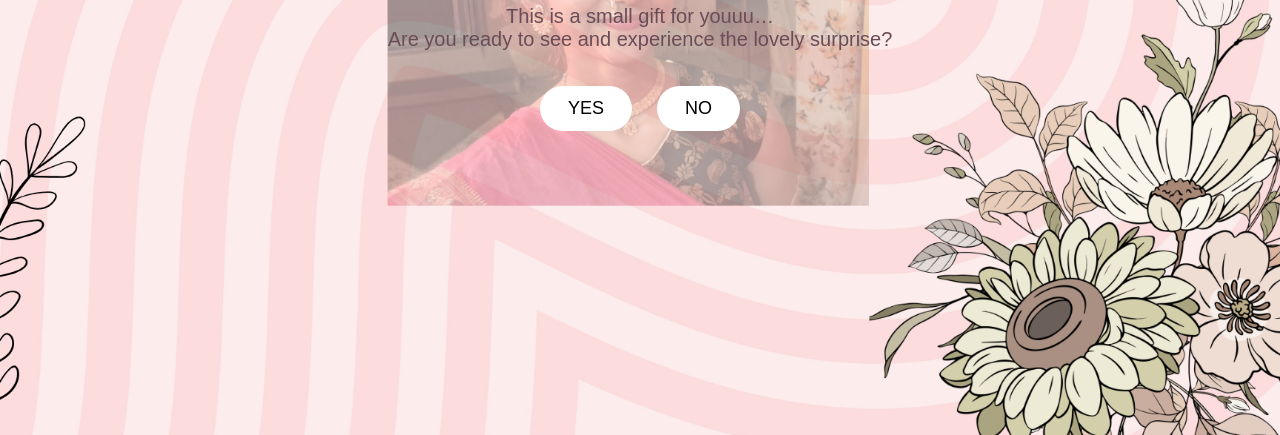
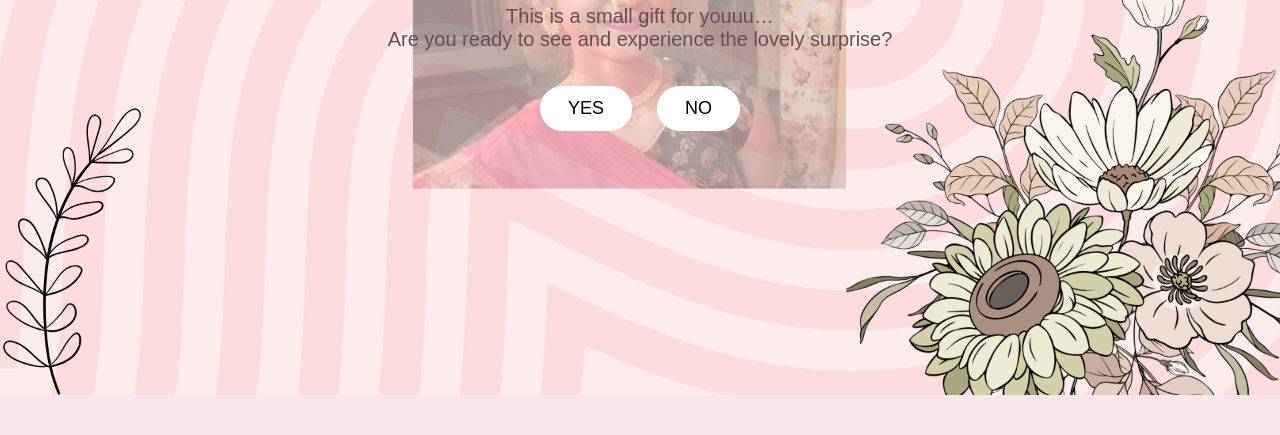
Before and after one commit to vedant031713-sys/birthday, a plain HTML site: page index.html in a window 1280 px wide. Shown: the part 365-800 px from the top of the page. Drawn offline with Linux system fonts and the light colour scheme.

Commit message:
Update style.css

```diff
--- a/style.css
+++ b/style.css
@@ -13,16 +13,21 @@ html, body {
     font-family: "Poppins", sans-serif;
 }
 
-/* This ensures backgrounds ALWAYS fill the screen */
+/* FIXED BACKGROUND — NEVER CROPS ANYTHING */
 .page {
     width: 100vw;
     height: 100vh;
-    background-size: cover;
-    background-position: center;
-    background-repeat: no-repeat;
+
+    background-size: contain !important;
+    background-repeat: no-repeat !important;
+    background-position: center center !important;
+
     display: none;
     justify-content: center;
     align-items: center;
+
+    /* adds soft black edges if device ratio is different */
+    background-color: #f8e6ec;
 }
 
 /* Hearts Layer */
@@ -90,11 +95,10 @@ button {
     transition: 0.4s ease;
 }
 
-/* ---------------------- PAGE 2 (LOADING) ---------------------- */
+/* ---------------------- PAGE 2 ---------------------- */
 
 #loadingPage {
     background-image: url("loading-bg.png");
-    display: none;
 }
 
 .loadingContent {
@@ -108,6 +112,7 @@ button {
     animation: kittyBounce 1.6s infinite ease-in-out;
 }
 
+/* animation */
 @keyframes kittyBounce {
     0% { transform: translateY(0); }
     50% { transform: translateY(-12px); }
@@ -135,11 +140,10 @@ button {
     100% { content: "..."; }
 }
 
-/* ---------------------- PAGE 3 (COUNTDOWN) ---------------------- */
+/* ---------------------- PAGE 3 ---------------------- */
 
 #countdownPage {
     background-image: url("countdown-bg.png");
-    display: none;
     padding-top: 5vh;
 }
 
@@ -172,7 +176,7 @@ button {
     color: #6b4d57;
 }
 
-/* ---------------------- RESPONSIVE FIXES ---------------------- */
+/* ---------------------- RESPONSIVE ---------------------- */
 
 /* Tablets */
 @media (max-width: 1024px) {
```
